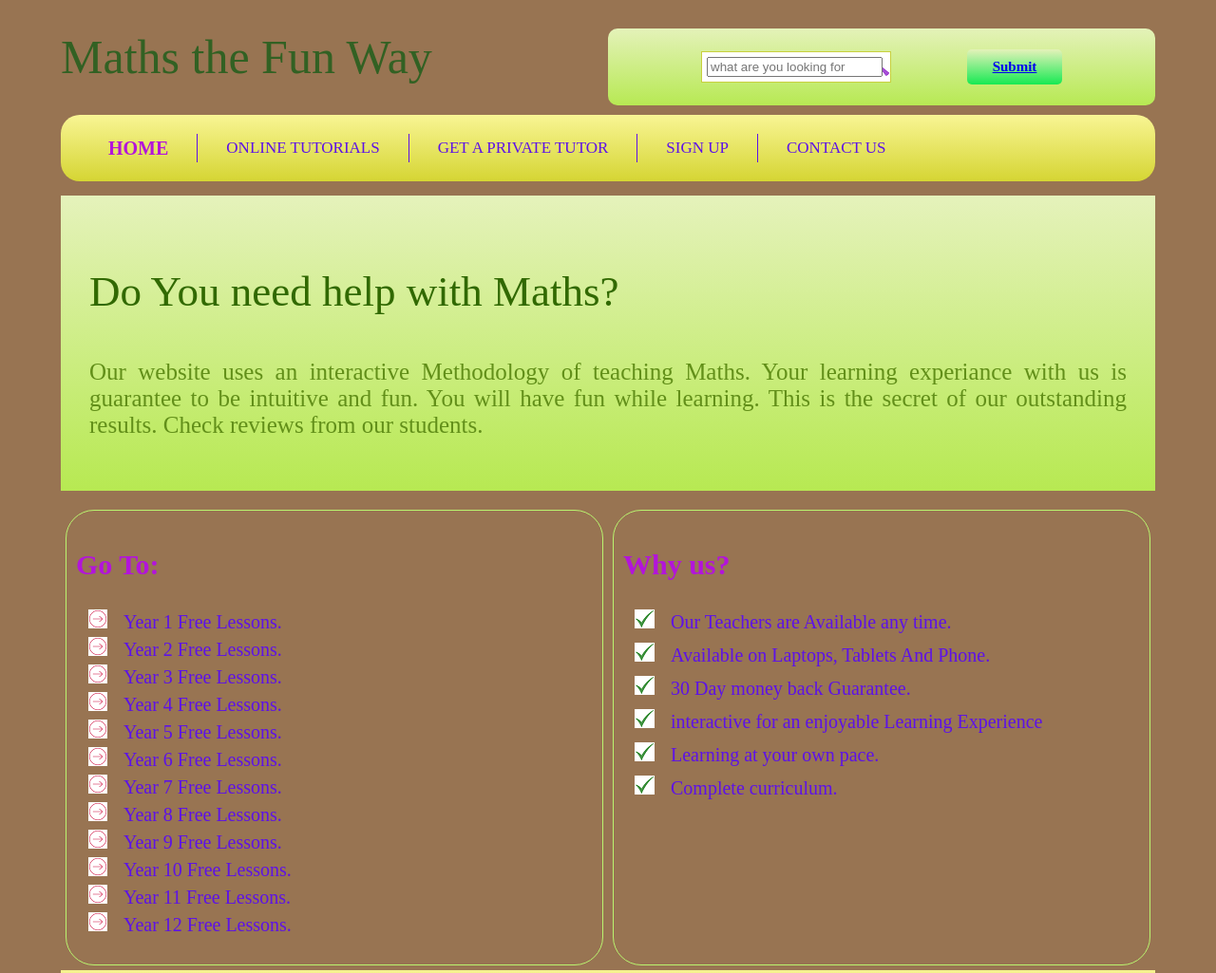
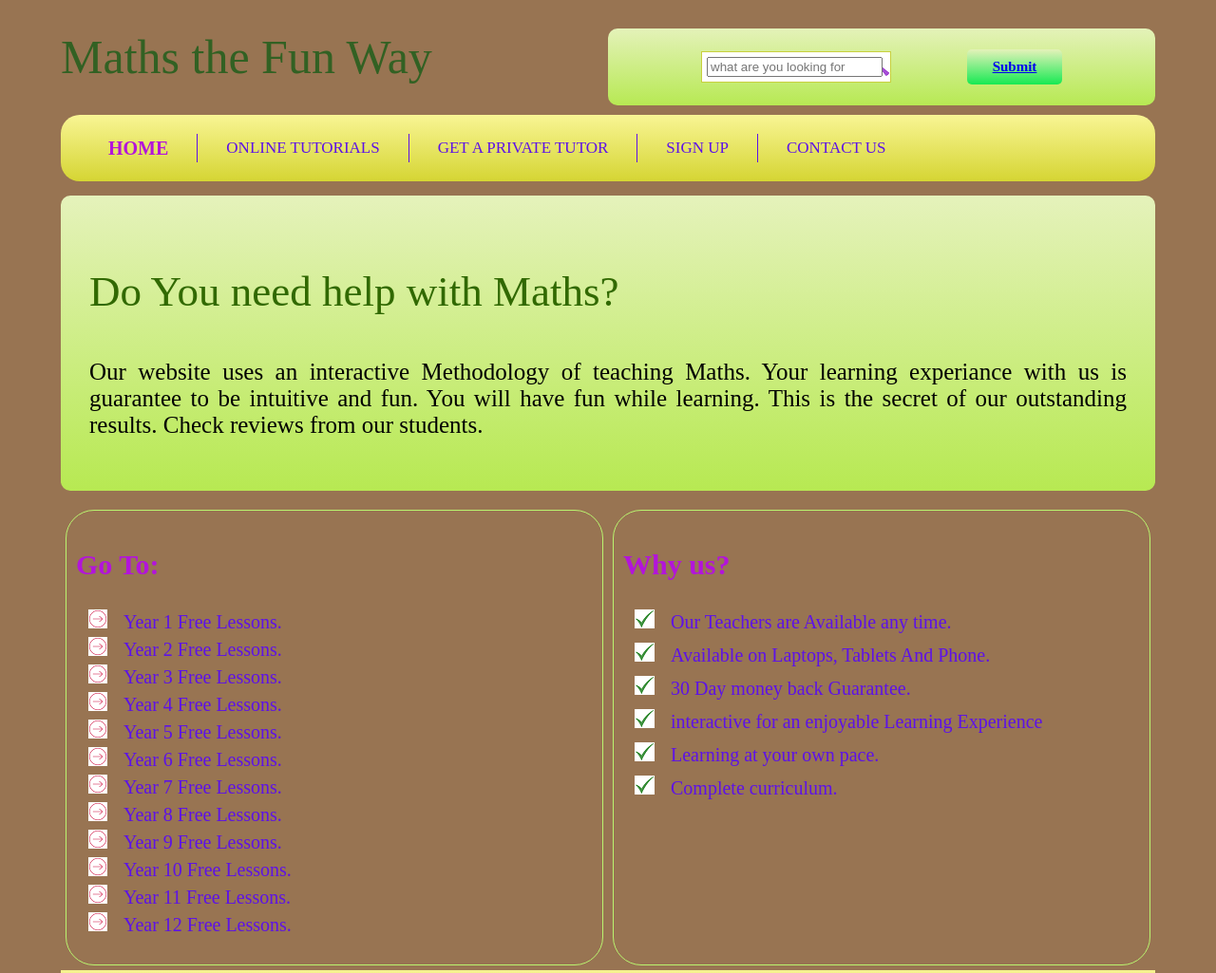
Before and after one commit to olamilekan001/1.Maths-website-HTML-CSS-, a plain HTML site: page index.html in a window 1280 px wide. Shown: the top 1025 px of the page at 95% size. Drawn offline with Linux system fonts and the light colour scheme.

Commit message:
new modification

```diff
--- a/style.css
+++ b/style.css
@@ -145,6 +145,7 @@ ul {
   background: -moz-linear-gradient(#e5f2bb, #b7e952);
   background: -ms-linear-gradient(#e5f2bb, #b7e952);
   padding: 30px;
+  border-radius: 10px;
   margin: 15px 0;
 }
 
@@ -163,7 +164,7 @@ ul {
 
 #introduction p {
   font-size: 25px;
-  color: #628f19;
+  color: black;
   text-align: justify;
 }
 /* sidebars*/
```
